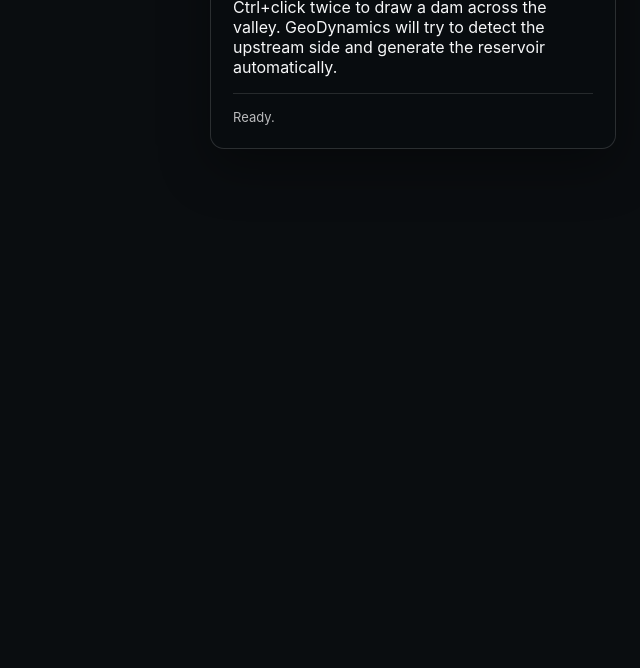
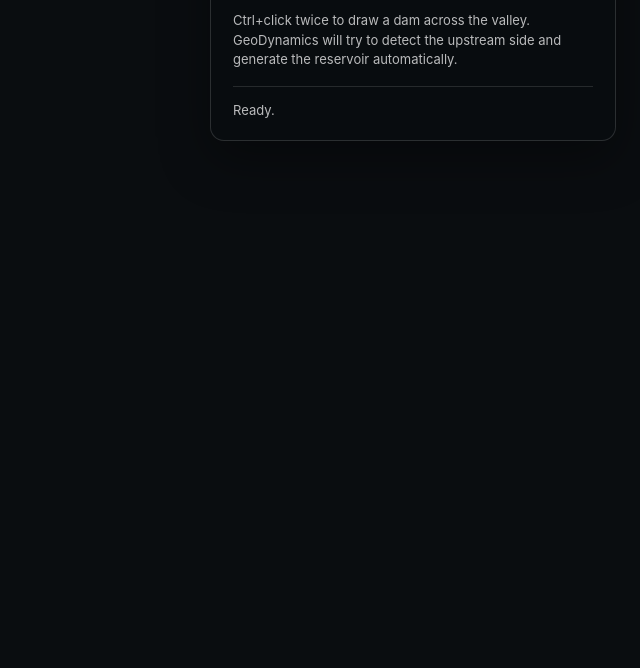
Before and after one commit to nicogis/GeoDynamics, a website built with Vite: page index.html in a window 1280 px wide. Shown: the part 132-800 px from the top of the page, without its empty margins (640-1280 px from the left). Built offline with nearby package versions, Linux system fonts and the light colour scheme; what @arcgis/core would draw is missing.

Commit message:
Style workflow help in existing panel

```diff
--- a/src/styles.css
+++ b/src/styles.css
@@ -31,7 +31,7 @@
   font-size: 30px;
 }
 
-.panel p, #status {
+.panel p, #help, #status {
   margin: 0;
   color: rgba(255, 255, 255, 0.72);
   line-height: 1.5;
@@ -41,6 +41,11 @@
   font-size: 11px;
   letter-spacing: 0.16em;
   opacity: 0.6;
+}
+
+#help {
+  margin-top: 14px;
+  font-size: 13px;
 }
 
 #status {
```
